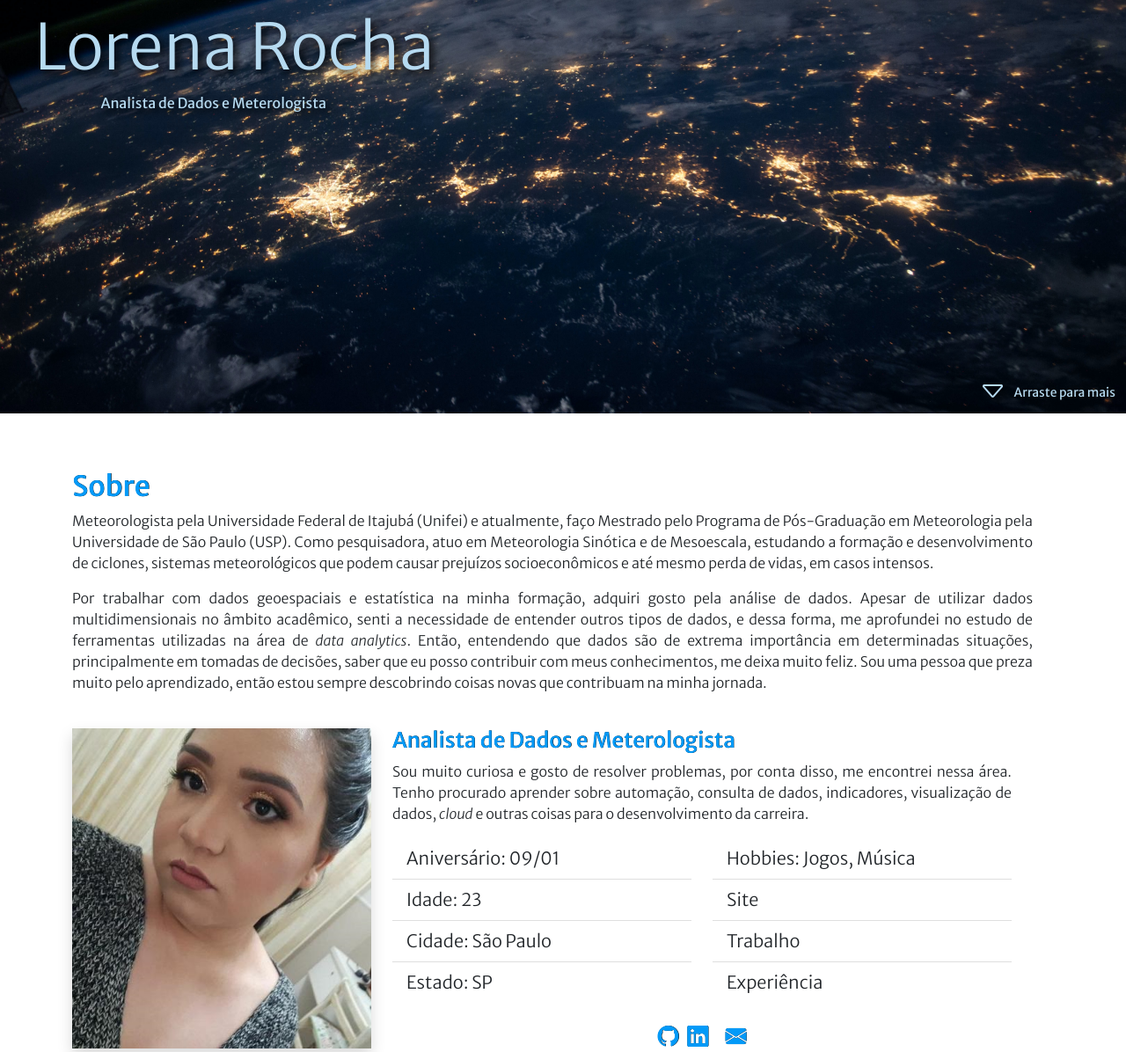
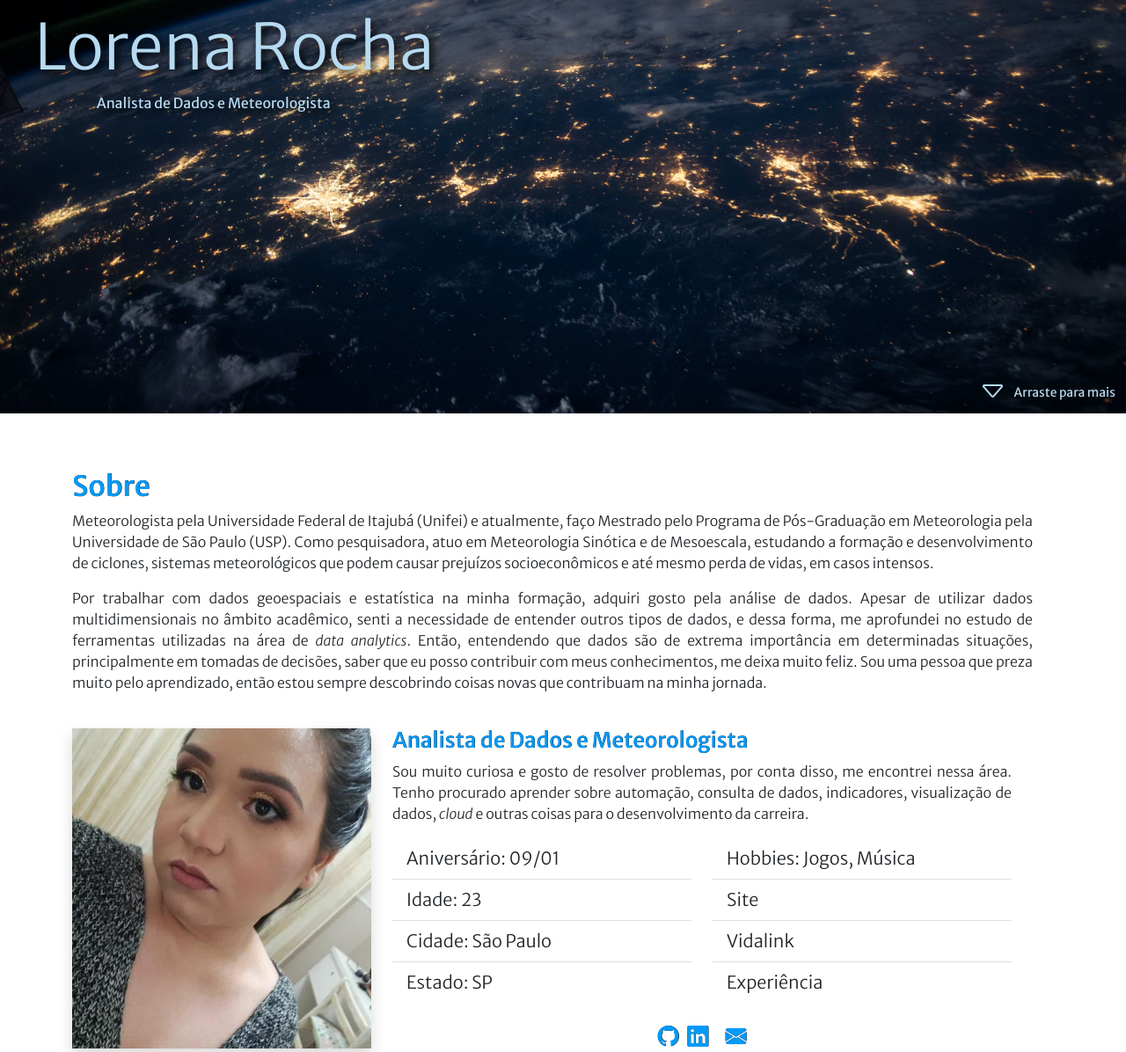
Before and after one commit to lorenarocha/portfolio-project, a Flask app: page / in a window 1280 px wide. Shown: the part 330-1526 px from the top of the page at 88% size. Run offline with Flask 2, Linux system fonts and the light colour scheme; some libraries are stand-ins or nearby versions.

Commit message:
update index.html

```diff
--- a/templates/index.html
+++ b/templates/index.html
@@ -78,7 +78,7 @@
         <section id="start" class="row m-0 p-0">
             <div class="col-md-5 d-flex justify-content-center align-items-center flex-column">
                 <h2 class="display-2 display-name">Lorena Rocha</h2>
-                <span id="subtitle" class="display-title">Analista de Dados e Meterologista</span>
+                <span id="subtitle" class="display-title">Analista de Dados e Meteorologista</span>
             </div>
             <div class="col-md-7 d-flex justify-content-end align-items-end">
                 <div id="more" class="d-flex align-items-center">
@@ -117,7 +117,7 @@
                             alt="Lorena Rocha">
                     </div>
                     <div class="col-md-8" data-anime="right">
-                        <h4 class="title-section">Analista de Dados e Meterologista</h4>
+                        <h4 class="title-section">Analista de Dados e Meteorologista</h4>
                         <p>Sou muito curiosa e gosto de resolver problemas, por conta disso, me encontrei nessa área.
                             Tenho procurado aprender sobre automação, consulta de dados, indicadores, visualização de
                             dados, <i>cloud</i>
@@ -149,7 +149,7 @@
                                         Site
                                     </li>
                                     <li class="list-group-item">
-                                        Trabalho
+                                        Vidalink
                                     </li>
                                     <li class="list-group-item">
                                         Experiência
```
